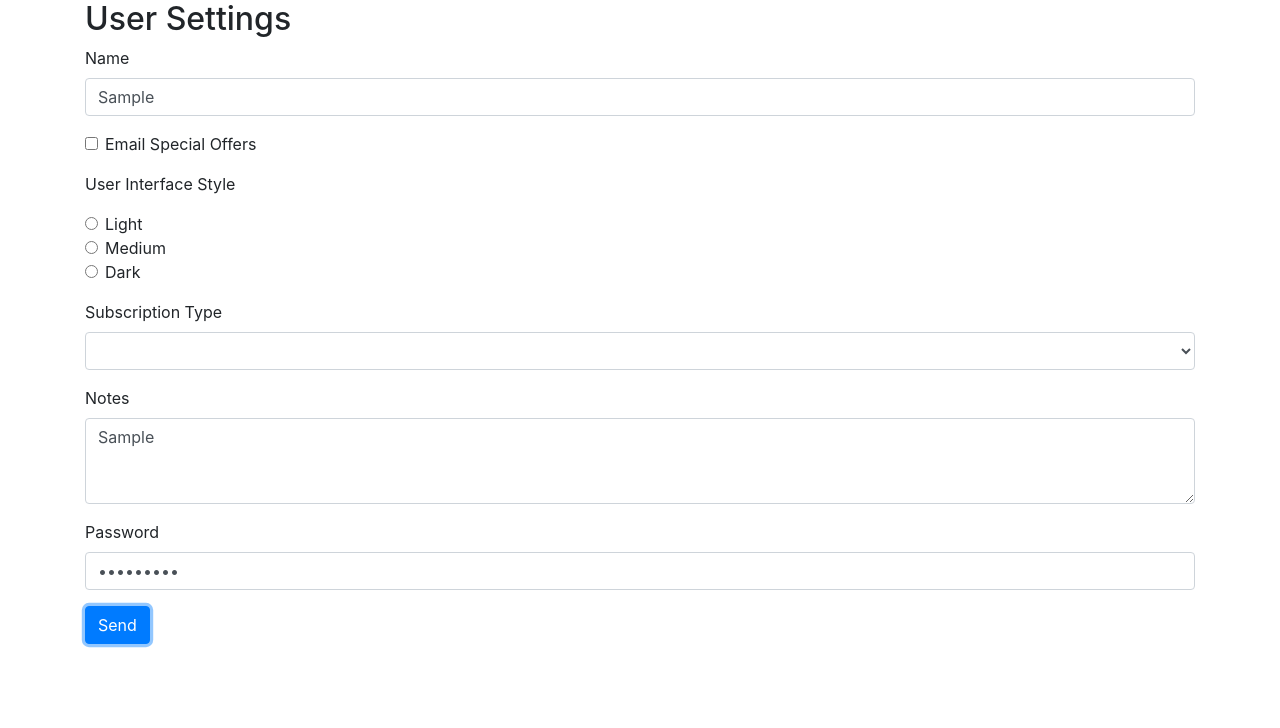
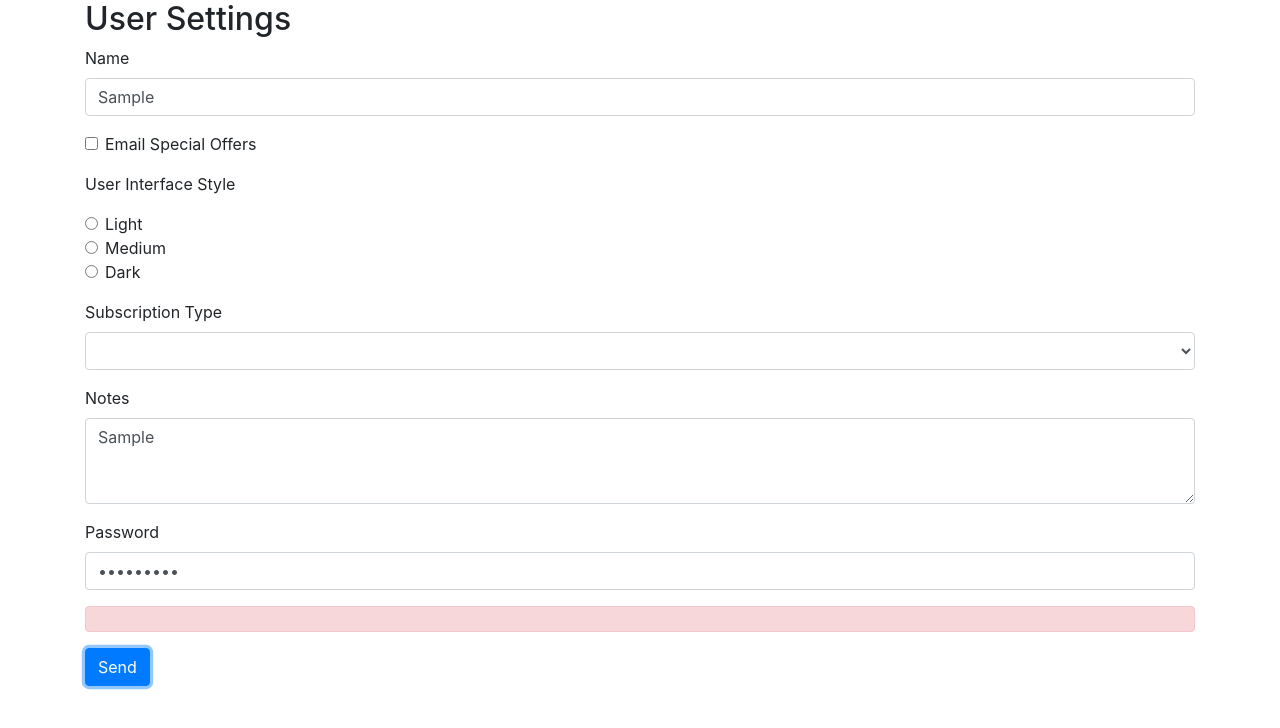
Before and after one commit to mbournehalley/angular-forms, an Angular app: page / in a window 1280 px wide. Both pictures are taken after typing "Sample", "Sample", "Sample123" into the empty fields and a click on the button "Send". Shown: the top 728 px of the page. Built offline with nearby package versions, Linux system fonts and the light colour scheme; no server answers.

Commit message:
feat: handling form errors

```diff
--- a/src/app/user-settings-form/user-settings-form.component.html
+++ b/src/app/user-settings-form/user-settings-form.component.html
@@ -101,6 +101,9 @@
         type="password"
       />
     </div>
+    <div [hidden]="!postError" class="alert alert-danger">
+      {{ postErrorMessage }}
+    </div>
     <button class="btn btn-primary">Send</button>
   </form>
 </div>
--- a/src/app/user-settings-form/user-settings-form.component.ts
+++ b/src/app/user-settings-form/user-settings-form.component.ts
@@ -16,8 +16,10 @@ export class UserSettingsFormComponent implements OnInit {
     subscriptionType: null,
     notes: null
   };
+  userSettings: UserSettings = { ...this.orignalUserSettings };
+  postError = false;
+  postErrorMessage = "";
 
-  userSettings: UserSettings = { ...this.orignalUserSettings };
   constructor(private dataService: DataService) {}
 
   ngOnInit() {}
@@ -25,13 +27,25 @@ export class UserSettingsFormComponent implements OnInit {
   onBlur(field: NgModel) {
     console.log("in onBlur: ", field.valid);
   }
+
+  onHttpError(errorResponse: any) {
+    console.log("error", errorResponse);
+    this.postError = true;
+    this.postErrorMessage = errorResponse.error.errorMessage;
+  }
+
   onSubmit(form: NgForm) {
-    console.log("in submit: ", form.valid);
-    this.dataService
-      .postUserSettingsForm(this.userSettings)
-      .subscribe(
-        result => console.log("success", result),
-        error => console.log("error", error)
-      );
+    if (form.valid) {
+      this.postError = false;
+      this.dataService
+        .postUserSettingsForm(this.userSettings)
+        .subscribe(
+          result => console.log("success", result),
+          error => this.onHttpError(error)
+        );
+    } else {
+      this.postError = true;
+      this.postErrorMessage = "Please fix the above erros";
+    }
   }
 }
```
